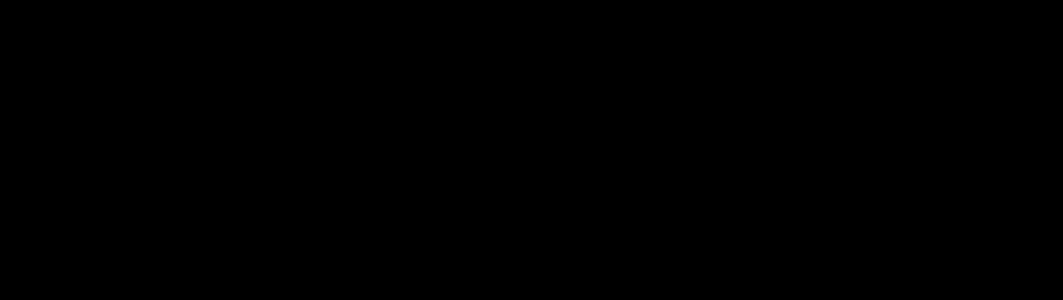
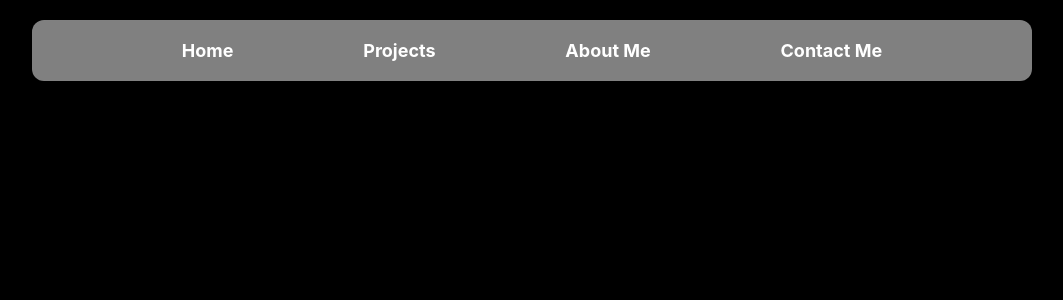
Before and after one commit to LReed03/portfolio, a React (Create React App) app: page /About in a window 1280 px wide. Before the commit this address had no page. Shown: the top 300 px of the page, without its empty margins (108-1171 px from the left). Built offline with nearby package versions, Linux system fonts and the light colour scheme.

Commit message:
Created the other main page components

```diff
--- /dev/null
+++ b/src/About.js
@@ -0,0 +1,12 @@
+import React from "react";
+import Header from "./Header";
+
+function About(){
+    return(
+        <div>
+            <Header/>
+        </div>
+    )
+}
+
+export default About;
--- a/src/App.js
+++ b/src/App.js
@@ -1,12 +1,18 @@
 import Home from './Home';
 import './App.css';
 import { BrowserRouter, Routes, Route} from 'react-router-dom';
+import Projects from './Projects';
+import About from './About';
+import Contact from './Contact';
 
 function App() {
   return (
     <BrowserRouter>
       <Routes>
         <Route path="/" element={<Home/>}/>
+        <Route path="/Projects" element={<Projects/>}/>
+        <Route path="/About" element={<About/>}/>
+        <Route path="/Contact" element={<Contact/>}/>
       </Routes>
     </BrowserRouter>
   );
--- /dev/null
+++ b/src/Contact.js
@@ -0,0 +1,12 @@
+import React from "react";
+import Header from "./Header";
+
+function Contact(){
+    return(
+        <div>
+            <Header/>
+        </div>
+    )
+}
+
+export default Contact;
--- a/src/Header.js
+++ b/src/Header.js
@@ -9,13 +9,13 @@ function Header(){
                 <Link to="/">Home</Link>
             </div>
             <div className="item">
-                <a href="">Projects</a>
+                <Link to="/Projects">Projects</Link>
             </div>
             <div className="item">
-                <a href="">About Me</a>
+                <Link to="/About">About Me</Link>
             </div>
             <div className="item">
-                <a href="">Contact</a>
+                <Link to="/Contact">Contact Me</Link>
             </div>
             <Outlet/>
         </div>
--- /dev/null
+++ b/src/Projects.js
@@ -0,0 +1,12 @@
+import React from "react";
+import Header from "./Header";
+
+function Projects(){
+    return(
+        <div>
+            <Header/>
+        </div>
+    )
+}
+
+export default Projects;
```
